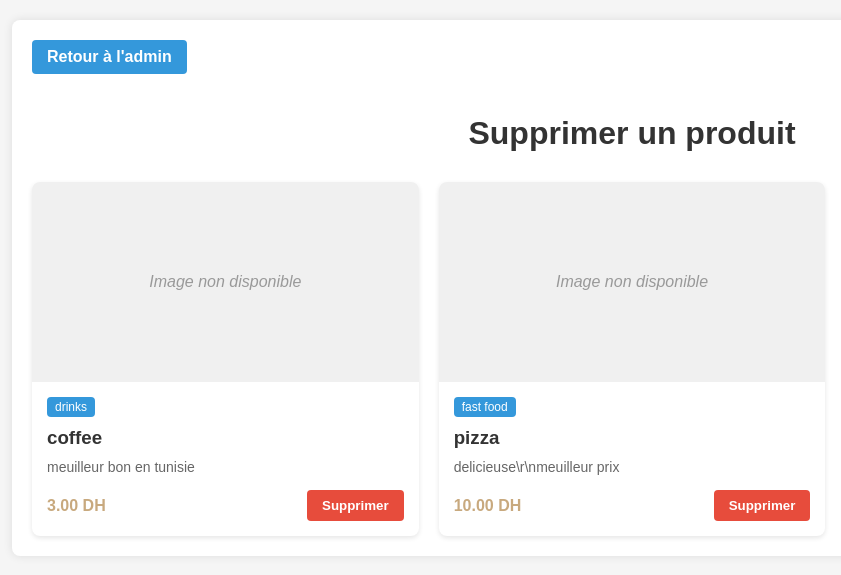
After one commit to mehdiyds/bellavista, a PHP site: page /supprimer_produit.php in a window 1280 px wide. The commit adds this page. Shown: the top 575 px of the page, without its empty margins (8-849 px from the left). Run offline with PHP 8.4, Linux system fonts and the light colour scheme; data comes from the database, SQL or seed files in the repository.

Commit message:
sup categorie + produit

```diff
--- /dev/null
+++ b/connexion/supprimer_produit.php
@@ -0,0 +1,209 @@
+<?php
+// Connexion à la base de données
+$host = 'localhost';
+$dbname = 'bellavista';
+$username = 'root';
+$password = '';
+
+try {
+    $pdo = new PDO("mysql:host=$host;dbname=$dbname", $username, $password);
+    $pdo->setAttribute(PDO::ATTR_ERRMODE, PDO::ERRMODE_EXCEPTION);
+
+    // Traitement de la suppression
+    if ($_SERVER['REQUEST_METHOD'] === 'POST' && isset($_POST['supprimer'])) {
+        $produit_id = $_POST['produit_id'];
+
+        // Récupérer le chemin de l'image avant suppression
+        $stmt = $pdo->prepare("SELECT image FROM produits WHERE produit_id = ?");
+        $stmt->execute([$produit_id]);
+        $produit = $stmt->fetch(PDO::FETCH_ASSOC);
+
+        // Suppression du produit
+        $stmt = $pdo->prepare("DELETE FROM produits WHERE produit_id = ?");
+        $stmt->execute([$produit_id]);
+
+        // Supprimer le fichier image s'il existe
+        if (!empty($produit['image']) && file_exists($produit['image'])) {
+            unlink($produit['image']);
+        }
+
+        header("Location: supprimer_produit.php?success=1");
+        exit();
+    }
+
+    // Récupérer tous les produits avec leurs catégories
+    $stmt = $pdo->query("SELECT p.*, c.nom AS categorie_nom
+                         FROM produits p
+                         JOIN categories c ON p.id_cat = c.id_cat");
+    $produits = $stmt->fetchAll(PDO::FETCH_ASSOC);
+} catch (PDOException $e) {
+    die("Erreur de connexion : " . $e->getMessage());
+}
+?>
+
+<!DOCTYPE html>
+<html lang="fr">
+<head>
+    <meta charset="UTF-8">
+    <meta name="viewport" content="width=device-width, initial-scale=1.0">
+    <title>Supprimer un produit</title>
+    <style>
+        body {
+            font-family: Arial, sans-serif;
+            margin: 0;
+            padding: 20px;
+            background-color: #f5f5f5;
+        }
+        .container {
+            max-width: 1200px;
+            margin: 0 auto;
+            background: white;
+            padding: 20px;
+            border-radius: 8px;
+            box-shadow: 0 0 10px rgba(0,0,0,0.1);
+        }
+        h1 {
+            color: #333;
+            text-align: center;
+        }
+        .products-grid {
+            display: grid;
+            grid-template-columns: repeat(auto-fill, minmax(300px, 1fr));
+            gap: 20px;
+            margin-top: 30px;
+        }
+        .product-card {
+            background: white;
+            border-radius: 8px;
+            overflow: hidden;
+            box-shadow: 0 2px 5px rgba(0,0,0,0.1);
+            position: relative;
+            transition: transform 0.3s;
+        }
+        .product-card:hover {
+            transform: translateY(-5px);
+        }
+        .product-image {
+            height: 200px;
+            overflow: hidden;
+            background: #f0f0f0;
+            display: flex;
+            align-items: center;
+            justify-content: center;
+        }
+        .product-image img {
+            max-width: 100%;
+            max-height: 100%;
+            object-fit: contain;
+        }
+        .product-info {
+            padding: 15px;
+        }
+        .product-info h3 {
+            margin: 0 0 10px;
+            color: #333;
+        }
+        .product-info p {
+            color: #666;
+            margin: 0 0 10px;
+            font-size: 14px;
+        }
+        .product-details {
+            display: flex;
+            justify-content: space-between;
+            align-items: center;
+            margin-top: 15px;
+        }
+        .price {
+            font-weight: bold;
+            color: #c8a97e;
+        }
+        .delete-btn {
+            background-color: #e74c3c;
+            color: white;
+            border: none;
+            padding: 8px 15px;
+            border-radius: 4px;
+            cursor: pointer;
+            font-weight: bold;
+            transition: background-color 0.3s;
+        }
+        .delete-btn:hover {
+            background-color: #c0392b;
+        }
+        .success-message {
+            background-color: #2ecc71;
+            color: white;
+            padding: 10px;
+            border-radius: 4px;
+            text-align: center;
+            margin-bottom: 20px;
+        }
+        .back-btn {
+            display: inline-block;
+            margin-bottom: 20px;
+            padding: 8px 15px;
+            background-color: #3498db;
+            color: white;
+            text-decoration: none;
+            border-radius: 4px;
+            font-weight: bold;
+        }
+        .category-tag {
+            background-color: #3498db;
+            color: white;
+            padding: 3px 8px;
+            border-radius: 4px;
+            font-size: 12px;
+            display: inline-block;
+            margin-bottom: 10px;
+        }
+        .no-image {
+            color: #999;
+            font-style: italic;
+        }
+    </style>
+</head>
+<body>
+    <div class="container">
+        <a href="admin.php" class="back-btn">Retour à l'admin</a>
+        <h1>Supprimer un produit</h1>
+
+        <?php if (isset($_GET['success'])): ?>
+            <div class="success-message">
+                Produit supprimé avec succès!
+            </div>
+        <?php endif; ?>
+
+        <div class="products-grid">
+            <?php if (count($produits) > 0): ?>
+                <?php foreach ($produits as $produit): ?>
+                    <div class="product-card">
+                        <div class="product-image">
+                            <?php if (!empty($produit['image']) && file_exists($produit['image'])): ?>
+                                <img src="<?= $produit['image'] ?>" alt="<?= htmlspecialchars($produit['nom']) ?>">
+                            <?php else: ?>
+                                <span class="no-image">Image non disponible</span>
+                            <?php endif; ?>
+                        </div>
+                        <div class="product-info">
+                            <span class="category-tag"><?= htmlspecialchars($produit['categorie_nom']) ?></span>
+                            <h3><?= htmlspecialchars($produit['nom']) ?></h3>
+                            <p><?= htmlspecialchars($produit['description']) ?></p>
+                            <div class="product-details">
+                                <span class="price"><?= number_format($produit['prix'], 2) ?> DH</span>
+                                <form method="POST" onsubmit="return confirm('Êtes-vous sûr de vouloir supprimer ce produit? Cette action est irréversible.');">
+                                    <input type="hidden" name="produit_id" value="<?= $produit['produit_id'] ?>">
+                                    <button type="submit" name="supprimer" class="delete-btn">Supprimer</button>
+                                </form>
+                            </div>
+                        </div>
+                    </div>
+                <?php endforeach; ?>
+            <?php else: ?>
+                <p>Aucun produit disponible.</p>
+            <?php endif; ?>
+        </div>
+    </div>
+</body>
+</html>
```
Also changed, not shown: connexion/admin.php (+11 -0 lines), connexion/supprimer_categorie.php (added, +203 -0 lines), data base/bellavista .sql (+103 -72 lines), 137-71810.png (added), README.md (deleted), uploads/categories/68449ddd51cdc_sucar.png (added), uploads/categories/68449e2f9b16a_assortment_of_simple_carbohydrates_food.webp.png (added), uploads/produits/137-71810.png (added), 2 other files.
